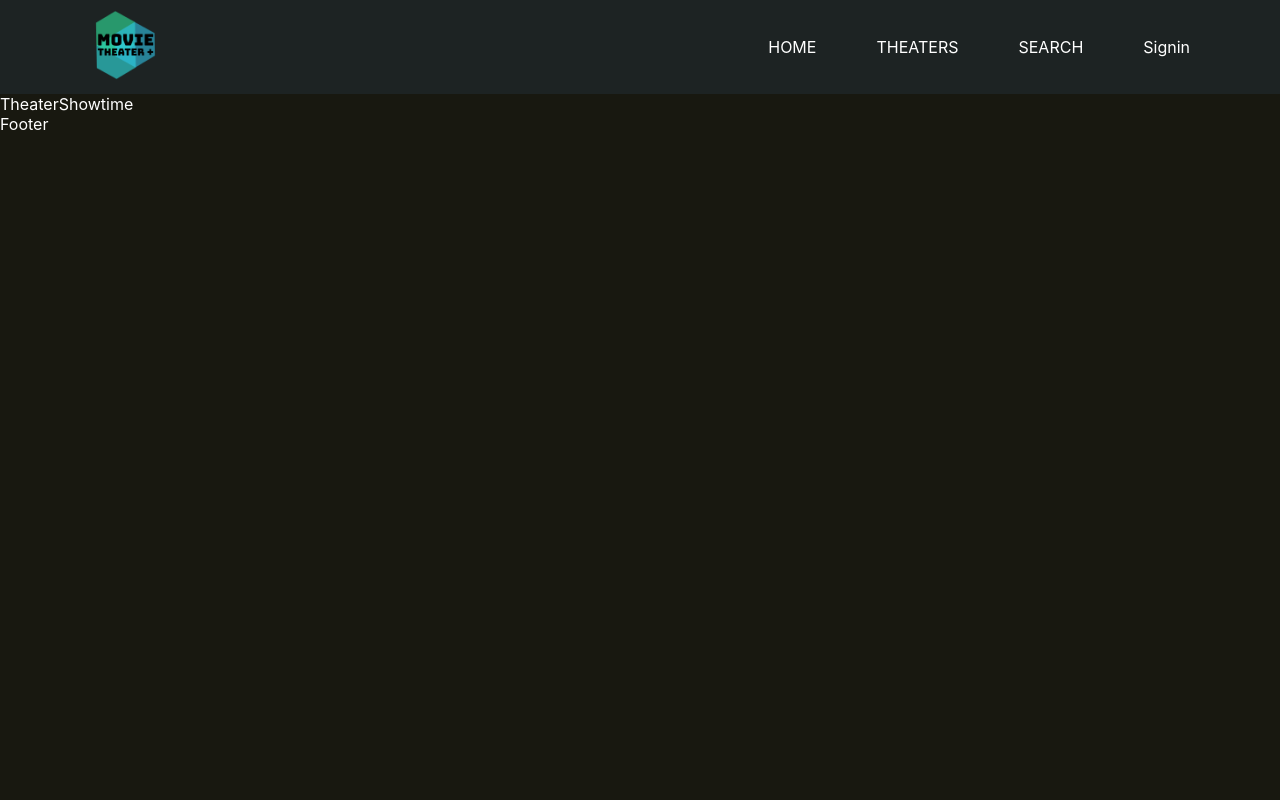
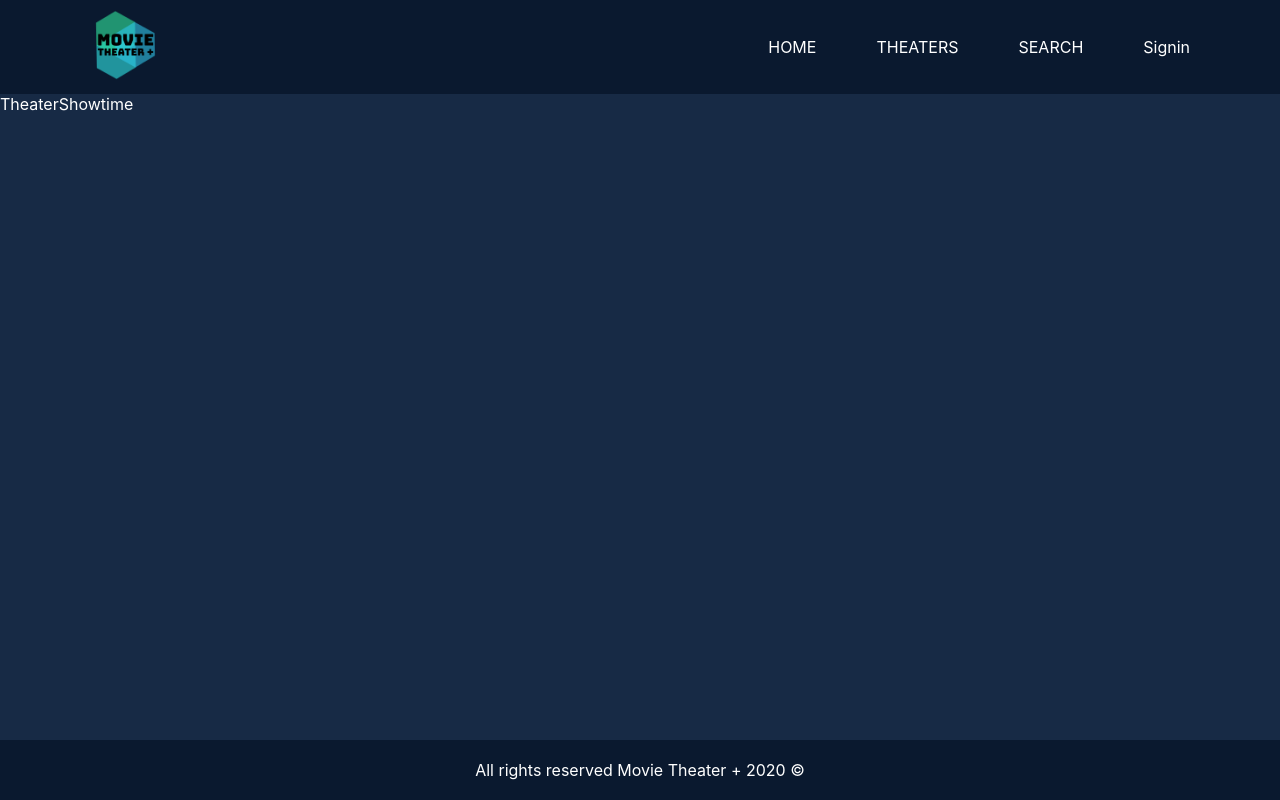
Before and after one commit to chonhenry/movie-theater, a React (Create React App) app: page /theatershowtime in a window 1280 px wide. Built offline with nearby package versions, Linux system fonts and the light colour scheme.

Commit message:
finalize footer

```diff
--- a/src/components/footer/footer.js
+++ b/src/components/footer/footer.js
@@ -1,7 +1,14 @@
 import React, { Component } from "react";
+import "./footer.scss";
 
 const Footer = () => {
-  return <div>Footer</div>;
+  return (
+    <footer>
+      <div className="footer">
+        All rights reserved Movie Theater + 2020 &copy;
+      </div>
+    </footer>
+  );
 };
 
 export default Footer;
--- a/src/components/footer/footer.scss
+++ b/src/components/footer/footer.scss
@@ -0,0 +1,13 @@
+footer {
+  background-color: #0a192f;
+  position: absolute;
+  left: 0;
+  right: 0;
+  bottom: 0;
+
+  .footer {
+    padding-top: 20px;
+    padding-bottom: 20px;
+    text-align: center;
+  }
+}
--- a/src/components/navbar/navbar.scss
+++ b/src/components/navbar/navbar.scss
@@ -3,7 +3,7 @@
   top: 0;
   left: 0;
   width: 100%;
-  background-color: #1d2323;
+  background-color: #0a192f;
 
   .navbar-navigation {
     display: flex;
--- a/src/index.css
+++ b/src/index.css
@@ -1,4 +1,4 @@
-html{
+html {
   width: 100%;
   height: 100%;
 }
@@ -10,7 +10,7 @@ body {
     sans-serif;
   -webkit-font-smoothing: antialiased;
   -moz-osx-font-smoothing: grayscale;
-  background-color: #181810;
+  background-color: #172a45;
   width: 100%;
   height: 100%;
 }
```
